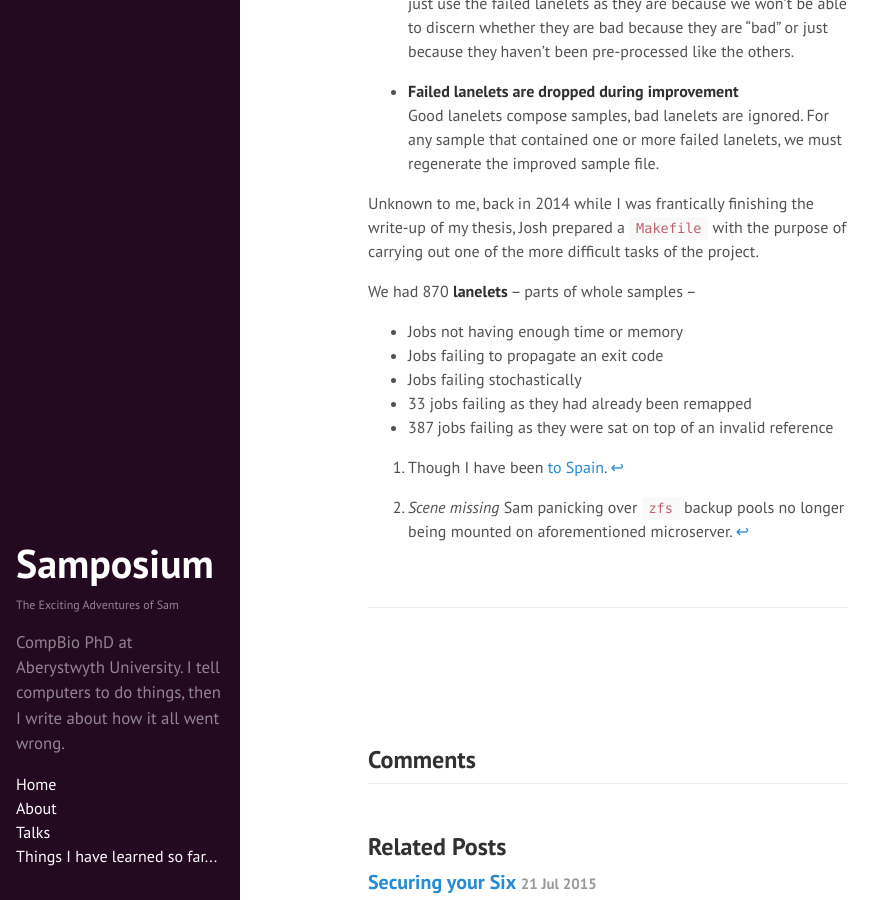
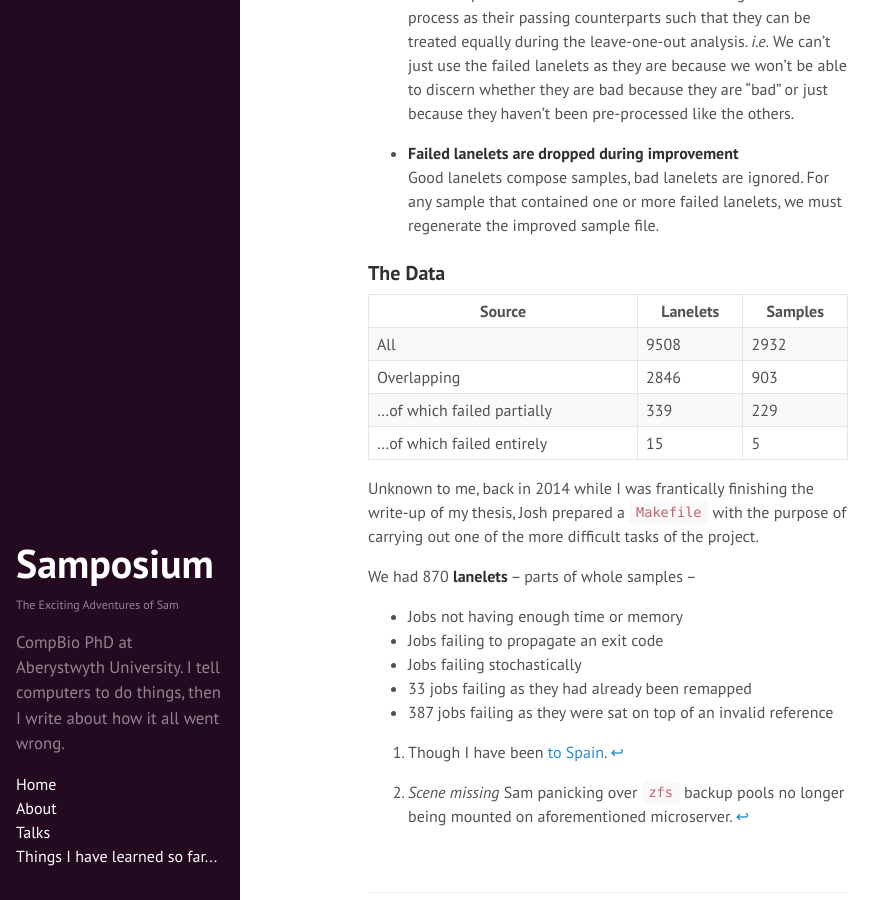
Before and after one commit to SamStudio8/samstudio8.github.io.off, a Jekyll site: the page built from _posts/2015-07-22-bridgebuilding.md, in a window 1280 px wide and 900 px high, scrolled down 4338 px. Shown: the whole window, without its empty margins (0-895 px from the left). Built offline with Jekyll 4.4.1, drawn with Linux system fonts in a browser that asks for light colours; Markdown is read by kramdown in place of the engine named in the settings; comment, search, counter and statistics services are not loaded.

Commit message:
Update 2015-07-22-bridgebuilding.md

```diff
--- a/_posts/2015-07-22-bridgebuilding.md
+++ b/_posts/2015-07-22-bridgebuilding.md
@@ -80,9 +80,9 @@ to apply ourselves manually, presumably painstakingly.
 'Painstakingly' could probably be described as an understatement now. For the past few weeks I've spent
 most of my time overseeing the construction of bridges.
 
-## Bridgebuilding
-### Background
-#### Reminder: Project Goal
+# Bridgebuilding
+## Background
+### Reminder: Project Goal
 As briefly explained in my last post, the goal of our experiment is to characterise, in terms of quality
 what a "bad" sample *actually* is. The aim would be to then use this to train a machine learning algorithm
 to identify future "bad" samples and prevent a detrimental effect on downstream anaylsis.
@@ -95,7 +95,7 @@ as good or bad based based on whether the accuracy of a particular run improved
 However, the explanation is somewhat oversimplified but to get more in depth, we'll first have to introduce
 some jargon.
 
-#### Terminology: Samples, Lanes and Lanelets
+### Terminology: Samples, Lanes and Lanelets
 <blockquote>A <b>sample</b> is a distinct DNA specimen extracted from a particular person. For the purpose of sequencing,
 samples are pipetted in to a flowcell – a glass slide containing a series of very
 thin tubules known as <b>lanes</b>. It is throughout these lanes that the chemical reactions involved in sequencing
@@ -111,14 +111,14 @@ in a sequencer. So, it is in fact *lanelets* that we perform quality control on
 a machine learning classifier for. Why not just make the distinction to begin with? Well, merely because
 it's often easier to tell someone the word sample when giving an overview of the project!
 
-#### Terminology: Sample Improvement
+### Terminology: Sample Improvement
 A sample is typically multiplexed through and across many lanes, potentially on different flowcells.
 Each aggregation of a particular sample in a single lane is a lanelet and thus these lanelets effectively
 compose the sample. Thus when one talks about "a sample", in terms of post-sequencing data, we're looking
 at a cleverly combined concoction of all the lanelets that pertain to that sample.
 
-### Unsimplifying
-#### The Problem of Quality
+## Unsimplifying
+### The Problem of Quality
 When Sanger's current quality control system deems that a lanelet has "failed" it's kicked to the roadside
 and dumped in a database for posterity, potentially in the hope of being awakened by a naive undergraduate
 student asking questions about quality. Lanelets that have "passed" are polished up and taken care of and
@@ -134,6 +134,16 @@ We must push all lanelets that have failed through the same process as their pas
 * **Failed lanelets are dropped during improvement**
 Good lanelets compose samples, bad lanelets are ignored. For any sample that contained one or more failed
 lanelets, we must regenerate the improved sample file.
+
+### The Data
+
+| Source                          | Lanelets | Samples |
+|---------------------------------|----------|---------|
+| All                             | 9508     | 2932    |
+| Overlapping                     | 2846     | 903     |
+| ...of which failed partially    | 339      | 229     |
+| ...of which failed entirely     | 15       | 5       |
+|---------------------------------|----------|---------|
 
 
 
```
